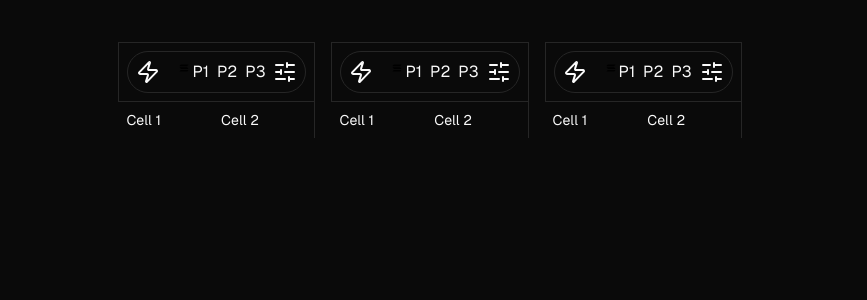
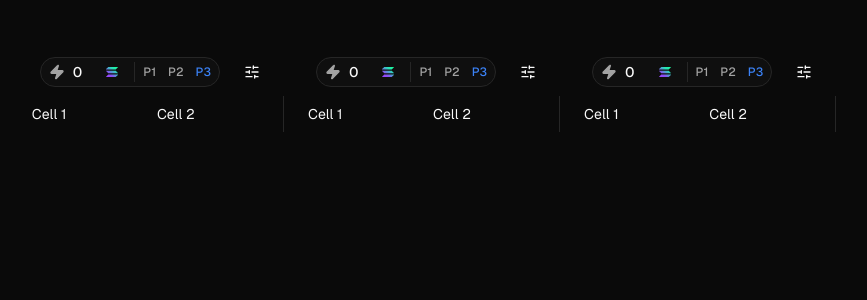
Before and after one commit to Rahul-Encoded/Pulse, a Next.js app: page / in a window 1280 px wide. Shown: the top 300 px of the page, without its empty margins (210-1077 px from the left). Built offline with nearby package versions, Linux system fonts and the light colour scheme.

Commit message:
TabHeader code refactor for UI closer to pulse

```diff
--- a/src/components/app-components/TableComponents/TabHeader.tsx
+++ b/src/components/app-components/TableComponents/TabHeader.tsx
@@ -1,31 +1,36 @@
 import { SlidersHorizontal, Zap } from "lucide-react";
+import Image from "next/image";
+import { TabProps } from "./interface/types";
 
-export default function TabHeader({ props }: { props: any }) {
+export default function TabHeader({ name, number }: TabProps) {
     return (
-        <div className="flex justify-between border border-border p-2">
+        <div className="flex items-center justify-between p-4 bg-background h-12">
             <div className="">
-                <h2>{props.name}</h2>
+                <h2 className="text-base font-semibold">{name}</h2>
             </div>
-            <div className="flex justify-between border border-border rounded-full p-2">
-                <div className="flex gap-2 justify-between">
-                    <div className="flex gap-2">
-                        <Zap />
-                        <p>{props.number}</p>
+
+            <div className="flex items-center gap-4">
+                <div className="flex items-center border border-border rounded-full py-1 px-2 gap-2 bg-secondary/20">
+                    <div className="flex items-center justify-between gap-2 pr-4 border-r border-border">
+                        <div className="flex items-center gap-2">
+                            <Zap className="h-4 w-4 fill-muted-foreground text-muted-foreground" />
+                            <span className="text-sm font-medium">{number || 0}</span>
+                        </div>
+                        <div className="ml-4">
+                            <Image src="/solanaLogoMark.svg" alt="solanaLogo" width={12} height={12} />
+                        </div>
                     </div>
-                    <div>
-                        <svg xmlns="http://www.w3.org/2000/svg" width="1em" height="1em" viewBox="0 0 24 25" {...props}>
-                            <path fill="#000000" d="M16.886 9.468a.47.47 0 0 1-.313.124H5.584c-.39 0-.587-.446-.317-.707l1.805-1.74a.46.46 0 0 1 .312-.129h11.032c.394 0 .587.45.313.712zm0 8.576a.47.47 0 0 1-.313.12H5.584c-.39 0-.587-.442-.317-.703l1.805-1.745a.45.45 0 0 1 .312-.124h11.032c.394 0 .587.446.313.707zm0-6.618a.47.47 0 0 0-.313-.12H5.584c-.39 0-.587.442-.317.703l1.805 1.745a.47.47 0 0 0 .312.124h11.032c.394 0 .587-.446.313-.707z"></path>
-                        </svg>
+
+                    <div className="flex items-center gap-3">
+                        <button className="text-xs font-medium text-muted-foreground hover:text-foreground transition-colors">P1</button>
+                        <button className="text-xs font-medium text-muted-foreground hover:text-foreground transition-colors">P2</button>
+                        <button className="text-xs font-medium text-blue-500 hover:text-blue-400 transition-colors">P3</button>
                     </div>
                 </div>
-                <div className="flex gap-2">
-                    <div className="flex gap-2">
-                        <p>P1</p>
-                        <p>P2</p>
-                        <p>P3</p>
-                    </div>
-                    <SlidersHorizontal></SlidersHorizontal>
-                </div>
+
+                <button className="p-2 hover:bg-secondary rounded-md transition-colors">
+                    <SlidersHorizontal className="h-4 w-4" />
+                </button>
             </div>
         </div>
     )
```
